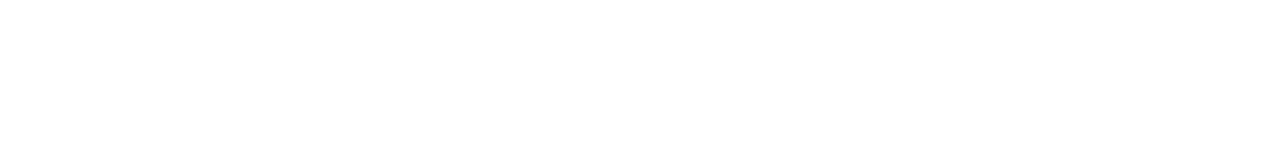
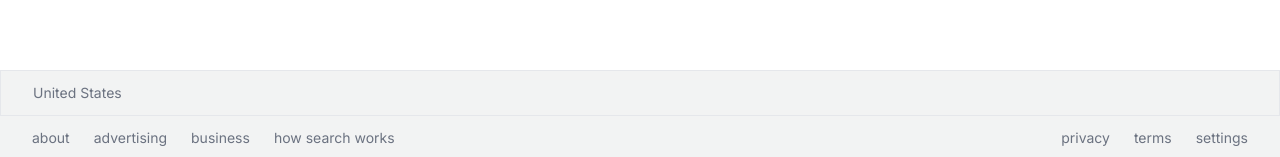
Before and after one commit to mamunurroshid90/google-next, a Next.js app: page / in a window 1280 px wide. Shown: the part 640-797 px from the top of the page. Built offline with nearby package versions, Linux system fonts and the light colour scheme; no server answers.

Commit message:
added footer components

```diff
--- a/src/app/layout.js
+++ b/src/app/layout.js
@@ -1,5 +1,6 @@
 import { Inter } from "next/font/google";
 import "./globals.css";
+import Footer from "@/components/Footer";
 
 const inter = Inter({ subsets: ["latin"] });
 
@@ -12,7 +13,10 @@
 export default function RootLayout({ children }) {
   return (
     <html lang="en">
-      <body className={inter.className}>{children}</body>
+      <body className={inter.className}>
+        {children}
+        <Footer />
+      </body>
     </html>
   );
 }
--- /dev/null
+++ b/src/components/CountryLookup.jsx
@@ -0,0 +1,22 @@
+"use client";
+
+import React, { useState, useEffect } from "react";
+
+const CountryLookup = () => {
+  const [country, setCountry] = useState("United States");
+
+  useEffect(() => {
+    const getCounty = async () => {
+      const response = await fetch("https://extreme-ip-lookup.com/json/")
+        .then((res) => res.json())
+        .then((data) => data.country);
+      if (!response) return;
+      setCountry(response);
+    };
+    getCounty();
+  }, []);
+
+  return <div>{country}</div>;
+};
+
+export default CountryLookup;
--- /dev/null
+++ b/src/components/Footer.jsx
@@ -0,0 +1,27 @@
+import React from "react";
+import CountryLookup from "./CountryLookup";
+
+const Footer = () => {
+  return (
+    <footer className=" absolute bottom-0 text-sm text-gray-500 bg-[#f2f3f3] w-full">
+      <div className=" border px-8 py-3">
+        <CountryLookup />
+      </div>
+      <div className=" flex flex-col sm:flex-row justify-between items-center px-8 py-3 space-y-7 sm:space-y-0">
+        <ul className=" flex items-center space-x-6">
+          <li className=" hover:underline">about</li>
+          <li className=" hover:underline">advertising</li>
+          <li className=" hover:underline">business</li>
+          <li className=" hover:underline">how search works</li>
+        </ul>
+        <ul className=" flex items-center space-x-6">
+          <li className=" hover:underline">privacy</li>
+          <li className=" hover:underline">terms</li>
+          <li className=" hover:underline">settings</li>
+        </ul>
+      </div>
+    </footer>
+  );
+};
+
+export default Footer;
```
